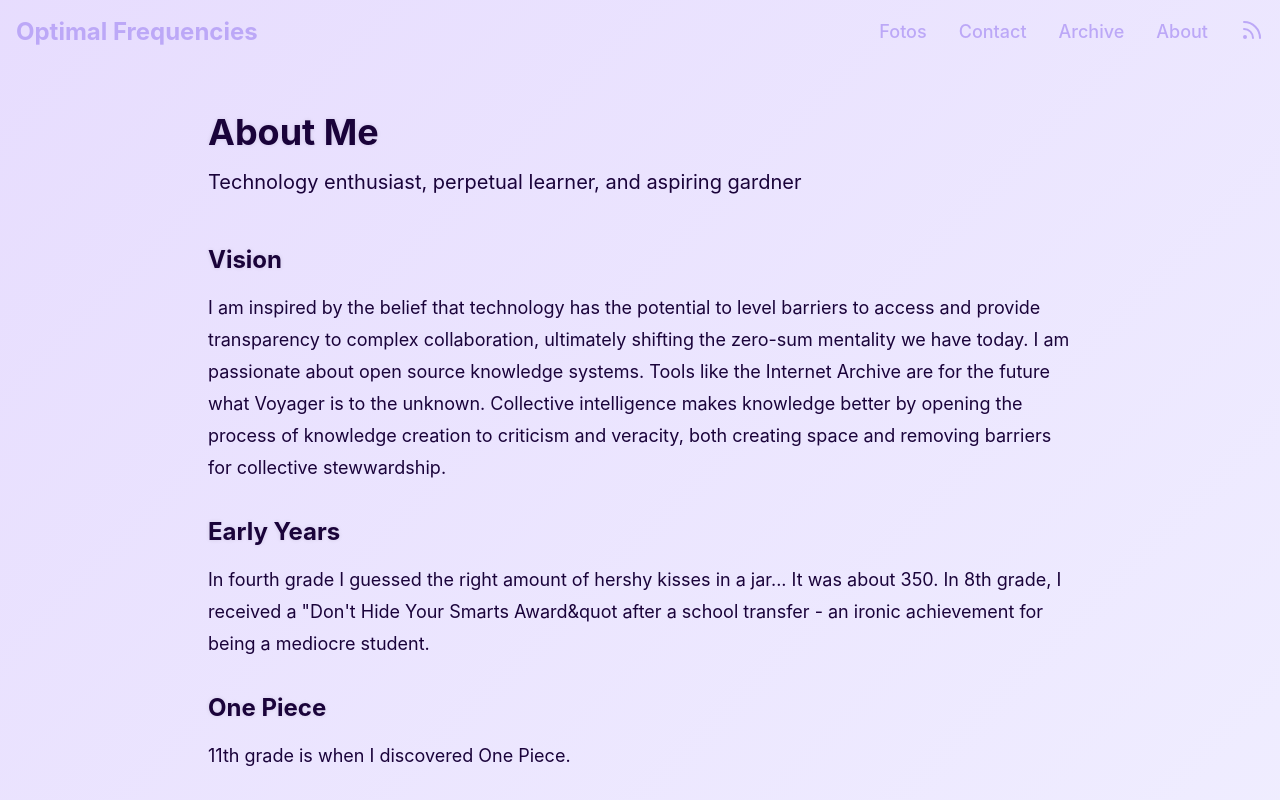
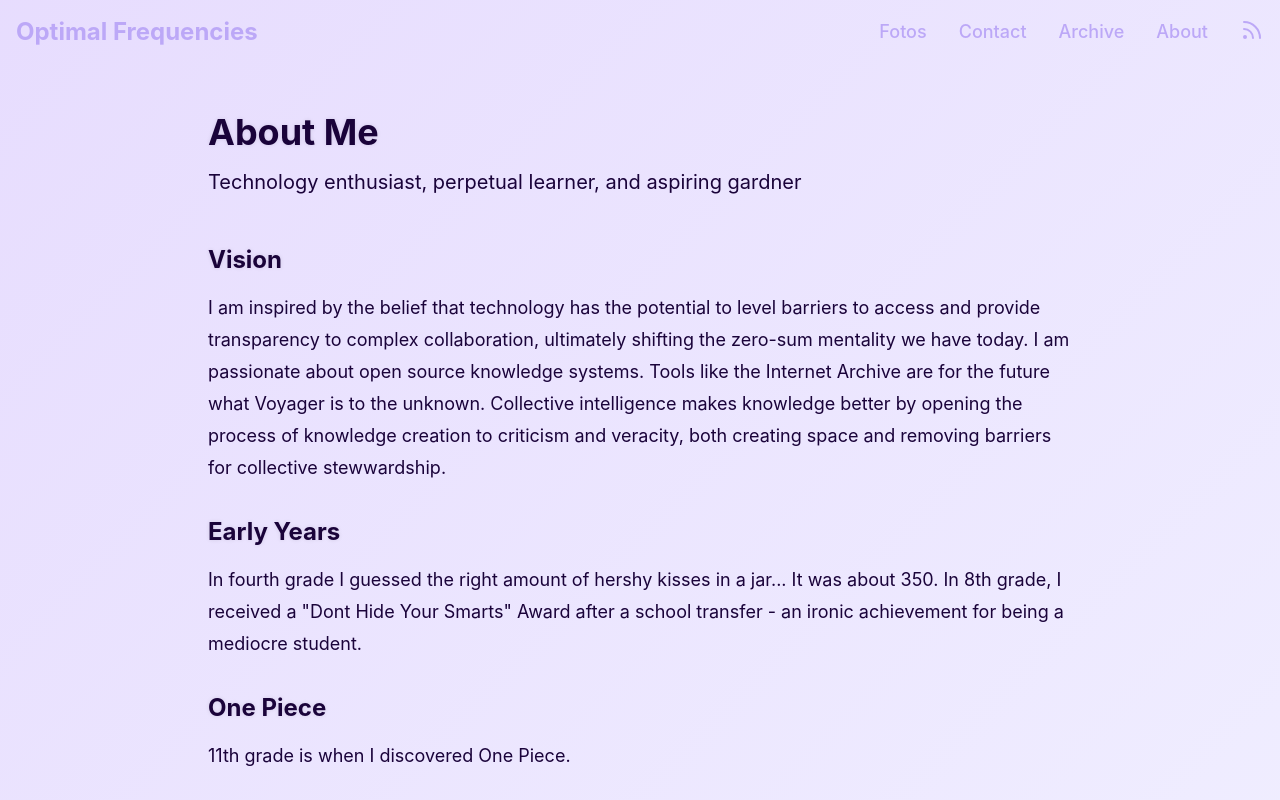
Before and after one commit to qweliant/apps, a Next.js app in the folder blog/: page /about in a window 1280 px wide. Shown: the top 800 px of the page. Built offline with nearby package versions, Linux system fonts and the light colour scheme.

Commit message:
fix apos quote

```diff
--- a/blog/app/about/page.tsx
+++ b/blog/app/about/page.tsx
@@ -38,9 +38,9 @@ export default function Page() {
       <AboutSection title="Early Years">
         <p>
           In fourth grade I guessed the right amount of hershy kisses in a
-          jar... It was about 350. In 8th grade, I received a &quot;Don&apos;t
-          Hide Your Smarts Award&quot after a school transfer - an ironic
-          achievement for being a mediocre student.
+          jar... It was about 350. In 8th grade, I received a "Dont Hide Your
+          Smarts" Award after a school transfer - an ironic achievement for
+          being a mediocre student.
         </p>
       </AboutSection>
       <AboutSection title="One Piece">
```
